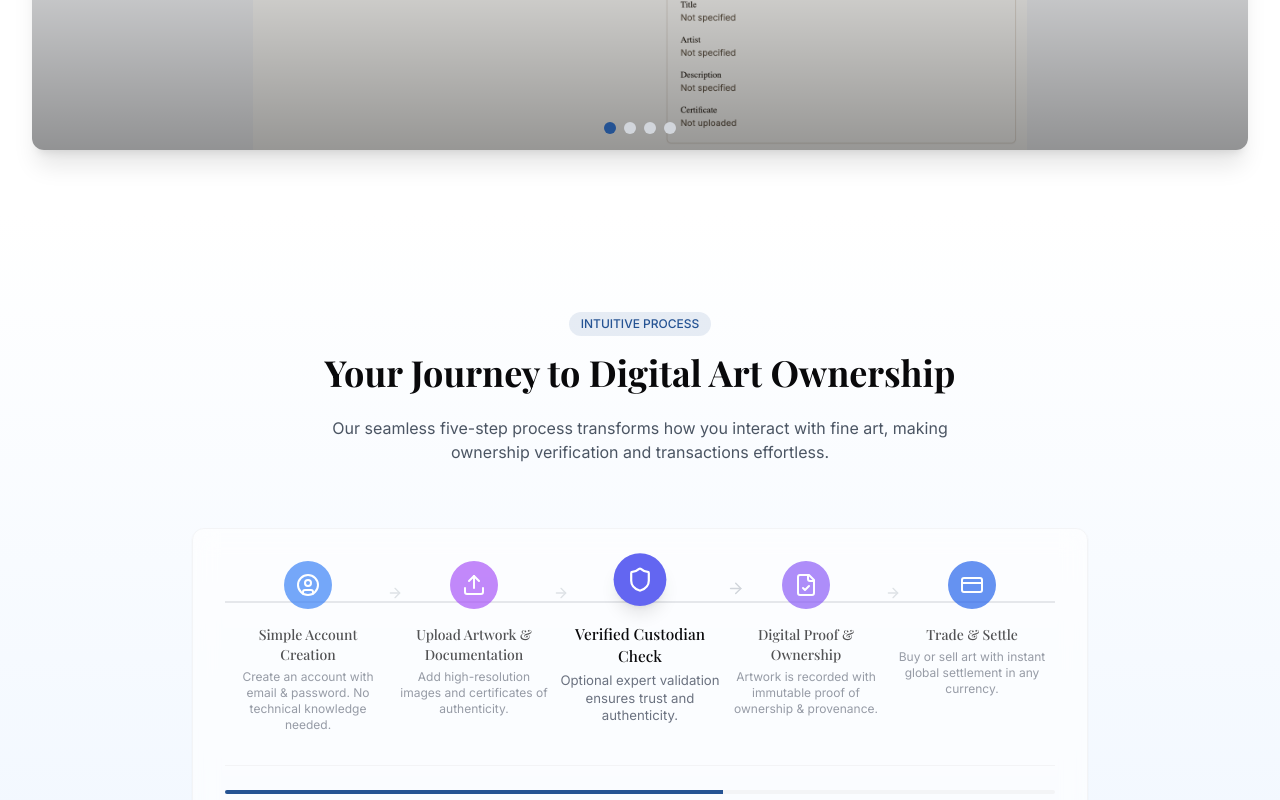
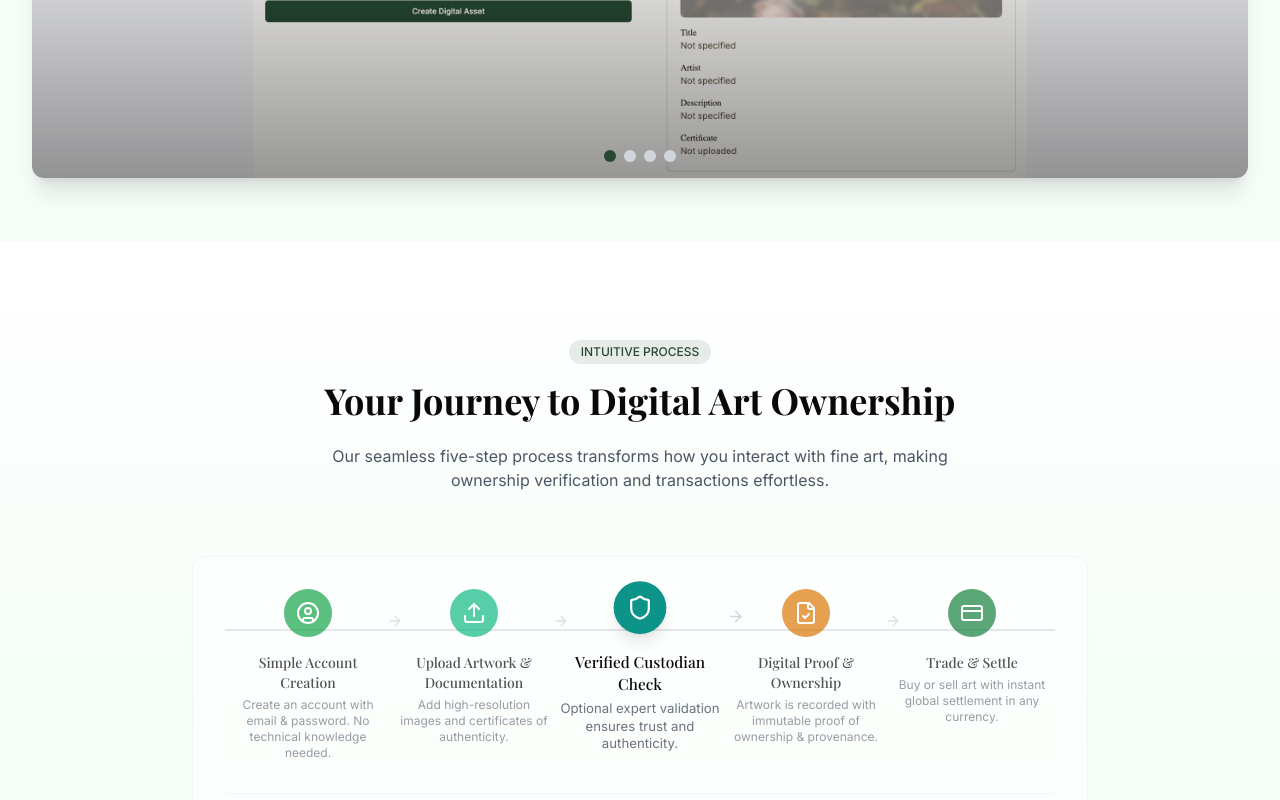
Before and after one commit to OlivierdeSwart/artprovenance-simplified, a React (Vite) app: page / in a window 1280 px wide. Shown: the part 1460-2260 px from the top of the page. Built offline with nearby package versions, Linux system fonts and the light colour scheme.

Commit message:
Refactor: Update main color theme to green
Update the main color theme of the application from blue to green, including changes to the Navbar, Hero section, CarouselFeature, OnboardingFlow, VerificationSection, AudienceSection, and Footer components.

```diff
--- a/src/components/CarouselFeature.tsx
+++ b/src/components/CarouselFeature.tsx
@@ -164,7 +164,7 @@ const CarouselFeature = () => {
   );
 
   return (
-    <section className="w-full py-16 bg-white relative overflow-hidden" id="platform-features">
+    <section className="w-full py-16 bg-green-50/50 relative overflow-hidden" id="platform-features">
       <div className="max-w-7xl mx-auto px-4 sm:px-6 lg:px-8">
         <div className="text-center mb-8">
           <span className="inline-block px-3 py-1 rounded-full text-xs font-medium bg-primary/10 text-primary mb-4">
--- a/src/components/FeatureSection.tsx
+++ b/src/components/FeatureSection.tsx
@@ -10,14 +10,14 @@ const features = [
     title: "Global Market Access",
     description: "Connect with collectors worldwide, expanding your potential buyer pool beyond traditional geographic limitations.",
     icon: Globe,
-    color: "bg-blue-100 text-blue-600"
+    color: "bg-green-100 text-green-600"
   },
   {
     id: 2,
     title: "Verified Provenance",
     description: "Ensure trust and eliminate fraud risks with our digital verification system that tracks the complete history of each artwork.",
     icon: Shield,
-    color: "bg-indigo-100 text-indigo-600"
+    color: "bg-emerald-100 text-emerald-600"
   },
   {
     id: 3,
@@ -38,14 +38,14 @@ const features = [
     title: "Fractional Ownership",
     description: "Enable partial investment in high-value artwork, making fine art accessible to more investors.",
     icon: PieChart,
-    color: "bg-purple-100 text-purple-600"
+    color: "bg-teal-100 text-teal-600"
   },
   {
     id: 6,
     title: "Art as Collateral",
     description: "Unlock financial opportunities backed by verified assets, enabling new possibilities for art-backed lending.",
     icon: FileStack,
-    color: "bg-rose-100 text-rose-600"
+    color: "bg-emerald-100 text-emerald-600"
   }
 ];
 
--- a/src/components/Hero.tsx
+++ b/src/components/Hero.tsx
@@ -40,7 +40,7 @@ const Hero = () => {
   };
 
   return (
-    <div className="relative overflow-hidden bg-gradient-to-b from-white to-secondary/30 pt-20">
+    <div className="relative overflow-hidden bg-gradient-to-b from-[#F2FCE2] via-[#E1F0D8] to-[#D0E8C9] min-h-screen flex items-center">
       <div className="max-w-7xl mx-auto">
         <div className="relative z-10 py-24 md:py-32 px-6 sm:px-8 xl:px-0">
           <div className="text-center max-w-4xl mx-auto">
@@ -94,7 +94,7 @@ const Hero = () => {
 
         <div className="absolute inset-0 overflow-hidden">
           <div className="pointer-events-none absolute -top-40 -right-20 w-[600px] h-[600px] rounded-full bg-primary/5 blur-3xl"></div>
-          <div className="pointer-events-none absolute top-40 -left-20 w-[600px] h-[600px] rounded-full bg-blue-500/5 blur-3xl"></div>
+          <div className="pointer-events-none absolute top-40 -left-20 w-[600px] h-[600px] rounded-full bg-green-500/5 blur-3xl"></div>
         </div>
 
         <div className="absolute bottom-0 left-0 right-0 h-px bg-gradient-to-r from-transparent via-gray-200 to-transparent"></div>
--- a/src/components/OnboardingFlow.tsx
+++ b/src/components/OnboardingFlow.tsx
@@ -17,35 +17,35 @@ const steps = [
     title: "Simple Account Creation",
     description: "Create an account with email & password. No technical knowledge needed.",
     icon: UserCircle,
-    color: "bg-blue-500"
+    color: "bg-green-600" // Forest green
   },
   {
     id: 2,
     title: "Upload Artwork & Documentation",
     description: "Add high-resolution images and certificates of authenticity.",
     icon: Upload,
-    color: "bg-purple-500"
+    color: "bg-emerald-500" // Rich emerald
   },
   {
     id: 3,
     title: "Verified Custodian Check",
     description: "Optional expert validation ensures trust and authenticity.",
     icon: Shield,
-    color: "bg-indigo-500"
+    color: "bg-teal-600" // Deep teal
   },
   {
     id: 4,
     title: "Digital Proof & Ownership",
     description: "Artwork is recorded with immutable proof of ownership & provenance.",
     icon: FileCheck,
-    color: "bg-violet-500"
+    color: "bg-amber-600" // Rich gold
   },
   {
     id: 5,
     title: "Trade & Settle",
     description: "Buy or sell art with instant global settlement in any currency.",
     icon: CreditCard,
-    color: "bg-blue-600"
+    color: "bg-green-700" // Dark forest green
   }
 ];
 
@@ -89,7 +89,7 @@ const OnboardingFlow = () => {
   };
 
   return (
-    <section className="py-24 bg-gradient-to-b from-white to-blue-50" id="how-it-works">
+    <section className="py-24 bg-gradient-to-b from-white to-green-50" id="how-it-works">
       <div className="container mx-auto px-6">
         <motion.div
           ref={ref}
--- a/src/components/VerificationSection.tsx
+++ b/src/components/VerificationSection.tsx
@@ -61,8 +61,8 @@ const VerificationSection = () => {
                 className="flex"
               >
                 <div className="mr-4 flex-shrink-0">
-                  <div className="flex h-12 w-12 items-center justify-center rounded-full bg-blue-100">
-                    <Database className="h-6 w-6 text-blue-600" aria-hidden="true" />
+                  <div className="flex h-12 w-12 items-center justify-center rounded-full bg-green-100">
+                    <Database className="h-6 w-6 text-green-600" aria-hidden="true" />
                   </div>
                 </div>
                 <div>
@@ -80,8 +80,8 @@ const VerificationSection = () => {
                 className="flex"
               >
                 <div className="mr-4 flex-shrink-0">
-                  <div className="flex h-12 w-12 items-center justify-center rounded-full bg-purple-100">
-                    <FileLock className="h-6 w-6 text-purple-600" aria-hidden="true" />
+                  <div className="flex h-12 w-12 items-center justify-center rounded-full bg-emerald-100">
+                    <FileLock className="h-6 w-6 text-emerald-600" aria-hidden="true" />
                   </div>
                 </div>
                 <div>
@@ -99,8 +99,8 @@ const VerificationSection = () => {
                 className="flex"
               >
                 <div className="mr-4 flex-shrink-0">
-                  <div className="flex h-12 w-12 items-center justify-center rounded-full bg-indigo-100">
-                    <Globe className="h-6 w-6 text-indigo-600" aria-hidden="true" />
+                  <div className="flex h-12 w-12 items-center justify-center rounded-full bg-teal-100">
+                    <Globe className="h-6 w-6 text-teal-600" aria-hidden="true" />
                   </div>
                 </div>
                 <div>
@@ -121,9 +121,9 @@ const VerificationSection = () => {
             className="relative"
           >
             <div className="relative">
-              <div className="absolute -inset-4 bg-gradient-to-r from-blue-100 via-purple-100 to-indigo-100 rounded-2xl blur-lg opacity-50"></div>
+              <div className="absolute -inset-4 bg-gradient-to-r from-green-100 via-emerald-100 to-teal-100 rounded-2xl blur-lg opacity-50"></div>
               <div className="glass-card relative rounded-xl overflow-hidden shadow-xl">
-                <div className="absolute inset-0 bg-gradient-to-br from-blue-500/10 via-purple-500/10 to-indigo-500/10"></div>
+                <div className="absolute inset-0 bg-gradient-to-br from-green-500/10 via-emerald-500/10 to-teal-500/10"></div>
                 <div className="relative p-8">
                   <div className="mb-8 flex justify-between items-center border-b border-gray-200/50 pb-6">
                     <div>
@@ -183,7 +183,7 @@ const VerificationSection = () => {
                       <div className="text-xs text-gray-500">
                         <p>Last Verified: 2 days ago</p>
                       </div>
-                      <div className="bg-blue-500 text-white text-xs px-3 py-1 rounded-full">
+                      <div className="bg-green-600 text-white text-xs px-3 py-1 rounded-full">
                         AUTHENTIC
                       </div>
                     </div>
--- a/src/index.css
+++ b/src/index.css
@@ -16,16 +16,16 @@
     --popover: 0 0% 100%;
     --popover-foreground: 240 10% 3.9%;
 
-    --primary: 215 60% 36%;
+    --primary: 141 29% 22%; /* Changed from blue to green: rgb(40, 72, 52) */
     --primary-foreground: 0 0% 98%;
 
-    --secondary: 195 40% 95%;
+    --secondary: 120 30% 96%; /* Light green background */
     --secondary-foreground: 240 5.9% 10%;
 
     --muted: 240 4.8% 95.9%;
     --muted-foreground: 240 3.8% 46.1%;
 
-    --accent: 240 4.8% 95.9%;
+    --accent: 120 40% 94%; /* Light green accent */
     --accent-foreground: 240 5.9% 10%;
 
     --destructive: 0 84.2% 60.2%;
@@ -33,7 +33,7 @@
 
     --border: 240 5.9% 90%;
     --input: 240 5.9% 90%;
-    --ring: 215 60% 36%;
+    --ring: 141 29% 22%; /* Green ring to match primary */
 
     --radius: 0.5rem;
 
@@ -57,16 +57,16 @@
     --popover: 240 10% 3.9%;
     --popover-foreground: 0 0% 98%;
 
-    --primary: 0 0% 98%;
+    --primary: 130 29% 42%; /* Lighter green for dark mode */
     --primary-foreground: 240 5.9% 10%;
 
-    --secondary: 240 3.7% 15.9%;
+    --secondary: 140 10% 15%; /* Dark green secondary */
     --secondary-foreground: 0 0% 98%;
 
     --muted: 240 3.7% 15.9%;
     --muted-foreground: 240 5% 64.9%;
 
-    --accent: 240 3.7% 15.9%;
+    --accent: 140 20% 20%; /* Dark green accent */
     --accent-foreground: 0 0% 98%;
 
     --destructive: 0 62.8% 30.6%;
@@ -74,16 +74,16 @@
 
     --border: 240 3.7% 15.9%;
     --input: 240 3.7% 15.9%;
-    --ring: 240 4.9% 83.9%;
+    --ring: 130 40% 50%; /* Green ring for dark mode */
 
     --sidebar-background: 240 5.9% 10%;
     --sidebar-foreground: 240 4.8% 95.9%;
-    --sidebar-primary: 224.3 76.3% 48%;
+    --sidebar-primary: 130 29% 42%; /* Green sidebar primary */
     --sidebar-primary-foreground: 0 0% 100%;
     --sidebar-accent: 240 3.7% 15.9%;
     --sidebar-accent-foreground: 240 4.8% 95.9%;
     --sidebar-border: 240 3.7% 15.9%;
-    --sidebar-ring: 217.2 91.2% 59.8%;
+    --sidebar-ring: 130 40% 50%; /* Green sidebar ring */
   }
 }
 
```
Also changed, not shown: src/components/AudienceSection.tsx (+19 -19 lines).
